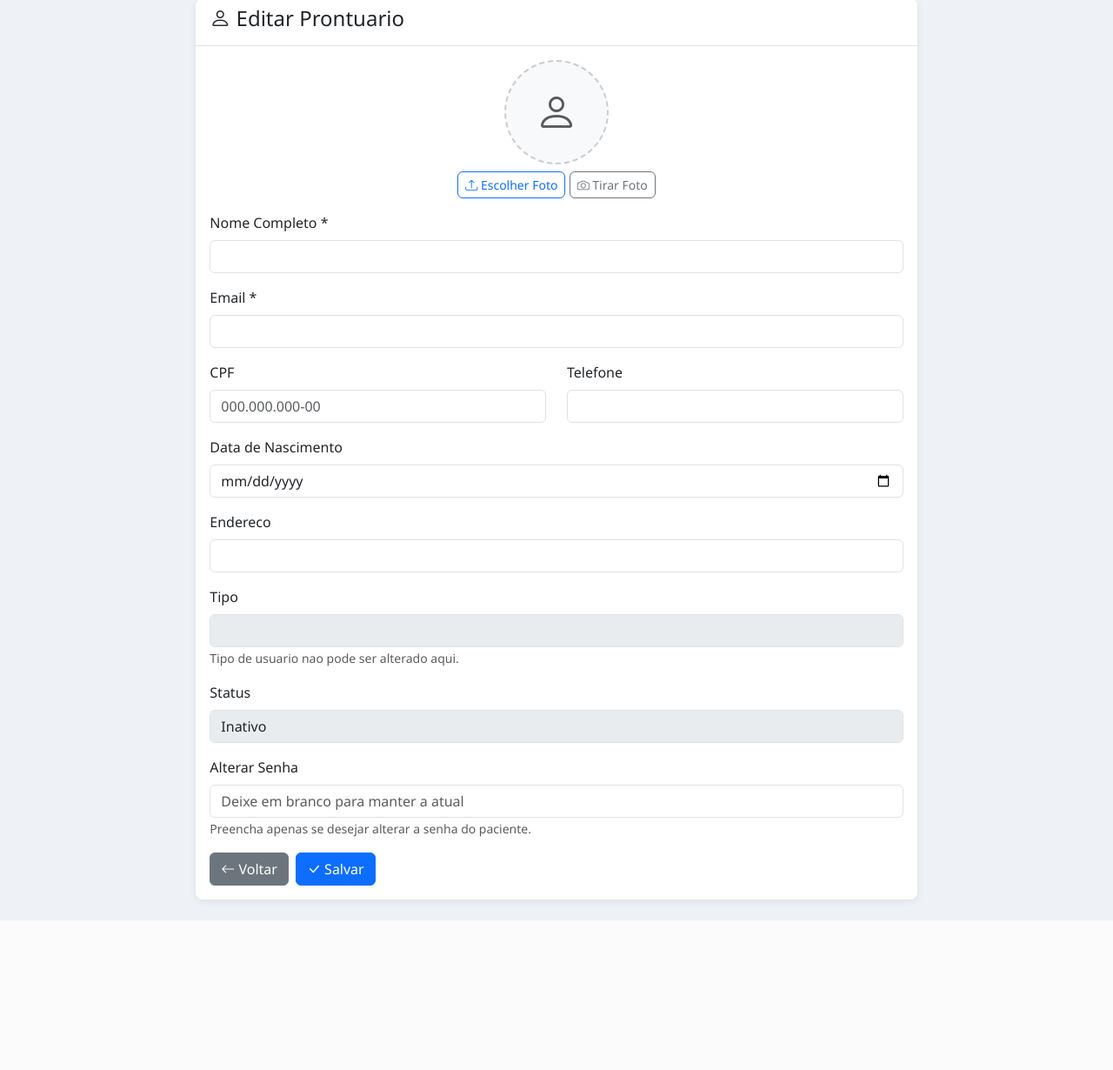
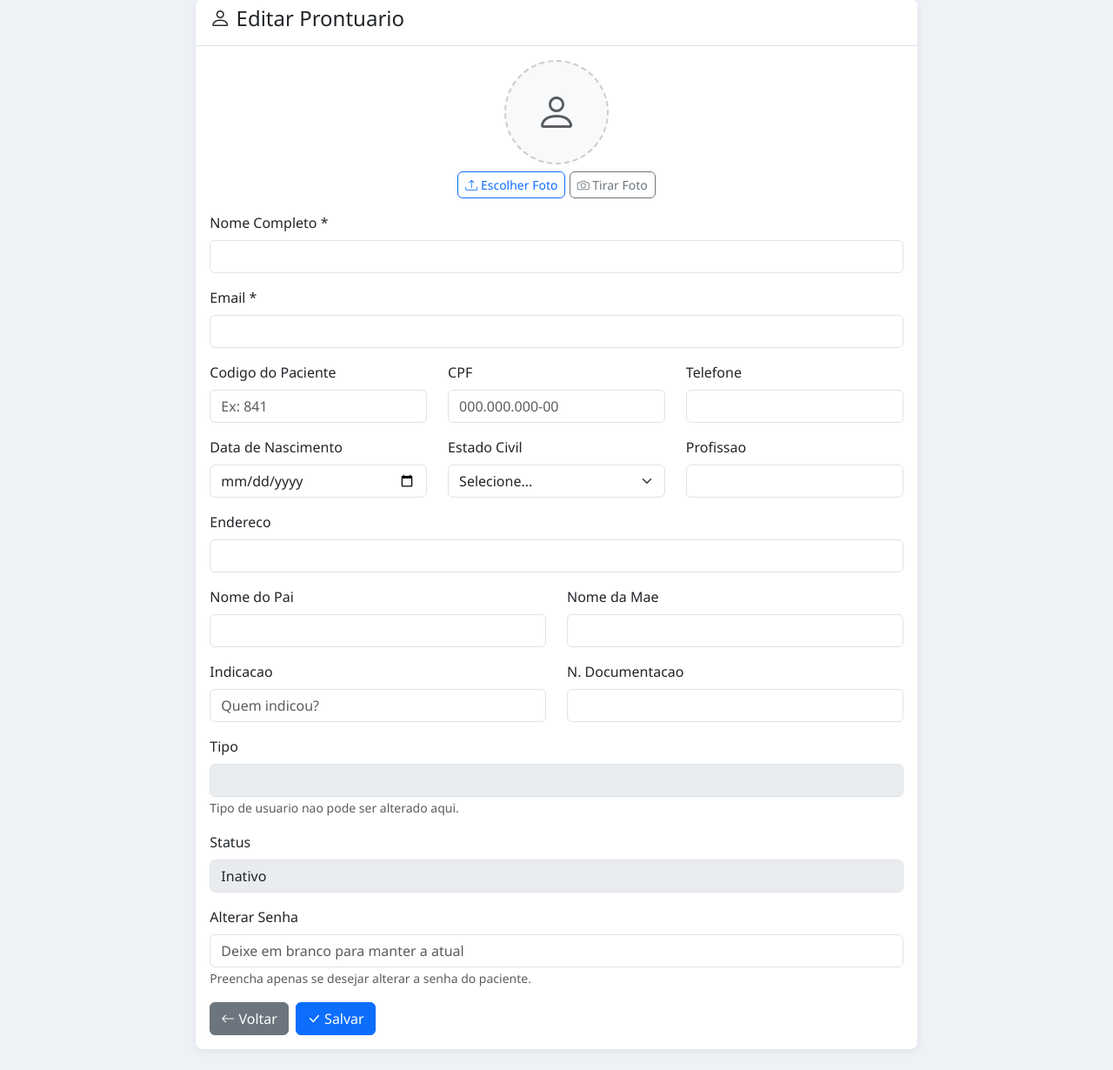
Before and after one commit to marcusodontocotta-ui/SISGERSA, a FastAPI app: template templates/pacientes/editar.html in a window 1280 px wide. Shown: the part 25-1255 px from the top of the page at 87% size. Before the commit the page ends 1083 px from the top, so only its background shows below. Run offline with FastAPI, Linux system fonts and the light colour scheme; the template is opened without the code that fills it, so the values that code supplies are empty.

Commit message:
feat: novos campos paciente (codigo, documento, indicacao, estado_civil, profissao, pais) + formulario e importacao Excel 3570 registros

```diff
--- a/main.py
+++ b/main.py
@@ -1628,22 +1628,38 @@ def salvar_paciente(
     endereco: str = Form(None),
     foto_url: str = Form(None),
     senha: str = Form(""),
+    codigo_paciente: str = Form(None),
+    numero_documentacao: str = Form(None),
+    indicacao: str = Form(None),
+    estado_civil: str = Form(None),
+    profissao: str = Form(None),
+    nome_pai: str = Form(None),
+    nome_mae: str = Form(None),
     usuario=Depends(exigir_login),
 ):
     if usuario["tipo"] not in ("admin", "recepcionista"):
         raise HTTPException(status_code=403)
+
+    base_fields = """nome = %s, email = %s, telefone = %s, cpf = %s, data_nascimento = %s,
+                     endereco = %s, foto_url = %s, codigo_paciente = %s, numero_documentacao = %s,
+                     indicacao = %s, estado_civil = %s, profissao = %s, nome_pai = %s, nome_mae = %s"""
+    base_params = (
+        nome, email, telefone, cpf or None, data_nascimento or None,
+        endereco or None, foto_url, codigo_paciente or None, numero_documentacao or None,
+        indicacao or None, estado_civil or None, profissao or None, nome_pai or None, nome_mae or None,
+    )
 
     if senha and senha.strip():
         from utils.auth import hash_senha
         senha_hash = hash_senha(senha.strip())
         db.execute(
-            "UPDATE usuarios SET nome = %s, email = %s, telefone = %s, cpf = %s, data_nascimento = %s, endereco = %s, foto_url = %s, senha = %s WHERE id = %s",
-            (nome, email, telefone, cpf or None, data_nascimento or None, endereco or None, foto_url, senha_hash, pac_id),
+            f"UPDATE usuarios SET {base_fields}, senha = %s WHERE id = %s",
+            (*base_params, senha_hash, pac_id),
         )
     else:
         db.execute(
-            "UPDATE usuarios SET nome = %s, email = %s, telefone = %s, cpf = %s, data_nascimento = %s, endereco = %s, foto_url = %s WHERE id = %s",
-            (nome, email, telefone, cpf or None, data_nascimento or None, endereco or None, foto_url, pac_id),
+            f"UPDATE usuarios SET {base_fields} WHERE id = %s",
+            (*base_params, pac_id),
         )
     return RedirectResponse("/prontuarios", status_code=302)
 
--- a/templates/pacientes/editar.html
+++ b/templates/pacientes/editar.html
@@ -38,22 +38,65 @@
                         <input type="email" class="form-control" name="email" value="{{ pac.email }}" required>
                     </div>
                     <div class="row">
-                        <div class="col-md-6 mb-3">
+                        <div class="col-md-4 mb-3">
+                            <label class="form-label">Codigo do Paciente</label>
+                            <input type="text" class="form-control" name="codigo_paciente" value="{{ pac.codigo_paciente or '' }}" placeholder="Ex: 841">
+                        </div>
+                        <div class="col-md-4 mb-3">
                             <label class="form-label">CPF</label>
                             <input type="text" class="form-control" name="cpf" value="{{ pac.cpf or '' }}" data-mask="cpf" placeholder="000.000.000-00">
                         </div>
-                        <div class="col-md-6 mb-3">
+                        <div class="col-md-4 mb-3">
                             <label class="form-label">Telefone</label>
                             <input type="text" class="form-control" name="telefone" value="{{ pac.telefone or '' }}" data-mask="phone">
                         </div>
                     </div>
-                    <div class="mb-3">
-                        <label class="form-label">Data de Nascimento</label>
-                        <input type="date" class="form-control" name="data_nascimento" value="{{ pac.data_nascimento.strftime('%Y-%m-%d') if pac.data_nascimento else '' }}">
+                    <div class="row">
+                        <div class="col-md-4 mb-3">
+                            <label class="form-label">Data de Nascimento</label>
+                            <input type="date" class="form-control" name="data_nascimento" value="{{ pac.data_nascimento.strftime('%Y-%m-%d') if pac.data_nascimento else '' }}">
+                        </div>
+                        <div class="col-md-4 mb-3">
+                            <label class="form-label">Estado Civil</label>
+                            <select class="form-select" name="estado_civil">
+                                <option value="">Selecione...</option>
+                                <option value="Solteiro(a)" {{ 'selected' if pac.estado_civil == 'Solteiro(a)' }}>Solteiro(a)</option>
+                                <option value="Casado(a)" {{ 'selected' if pac.estado_civil == 'Casado(a)' }}>Casado(a)</option>
+                                <option value="Divorciado(a)" {{ 'selected' if pac.estado_civil == 'Divorciado(a)' }}>Divorciado(a)</option>
+                                <option value="Viuvo(a)" {{ 'selected' if pac.estado_civil == 'Viuvo(a)' }}>Viuvo(a)</option>
+                                <option value="Uniao Estavel" {{ 'selected' if pac.estado_civil == 'Uniao Estavel' }}>Uniao Estavel</option>
+                                <option value="Disquitado(a)" {{ 'selected' if pac.estado_civil == 'Disquitado(a)' }}>Disquitado(a)</option>
+                                <option value="Outro" {{ 'selected' if pac.estado_civil == 'Outro' }}>Outro</option>
+                            </select>
+                        </div>
+                        <div class="col-md-4 mb-3">
+                            <label class="form-label">Profissao</label>
+                            <input type="text" class="form-control" name="profissao" value="{{ pac.profissao or '' }}">
+                        </div>
                     </div>
                     <div class="mb-3">
                         <label class="form-label">Endereco</label>
                         <input type="text" class="form-control" name="endereco" value="{{ pac.endereco or '' }}">
+                    </div>
+                    <div class="row">
+                        <div class="col-md-6 mb-3">
+                            <label class="form-label">Nome do Pai</label>
+                            <input type="text" class="form-control" name="nome_pai" value="{{ pac.nome_pai or '' }}">
+                        </div>
+                        <div class="col-md-6 mb-3">
+                            <label class="form-label">Nome da Mae</label>
+                            <input type="text" class="form-control" name="nome_mae" value="{{ pac.nome_mae or '' }}">
+                        </div>
+                    </div>
+                    <div class="row">
+                        <div class="col-md-6 mb-3">
+                            <label class="form-label">Indicacao</label>
+                            <input type="text" class="form-control" name="indicacao" value="{{ pac.indicacao or '' }}" placeholder="Quem indicou?">
+                        </div>
+                        <div class="col-md-6 mb-3">
+                            <label class="form-label">N. Documentacao</label>
+                            <input type="text" class="form-control" name="numero_documentacao" value="{{ pac.numero_documentacao or '' }}">
+                        </div>
                     </div>
                     <div class="mb-3">
                         <label class="form-label">Tipo</label>
```
Also changed, not shown: database/models.py (+37 -2 lines).
